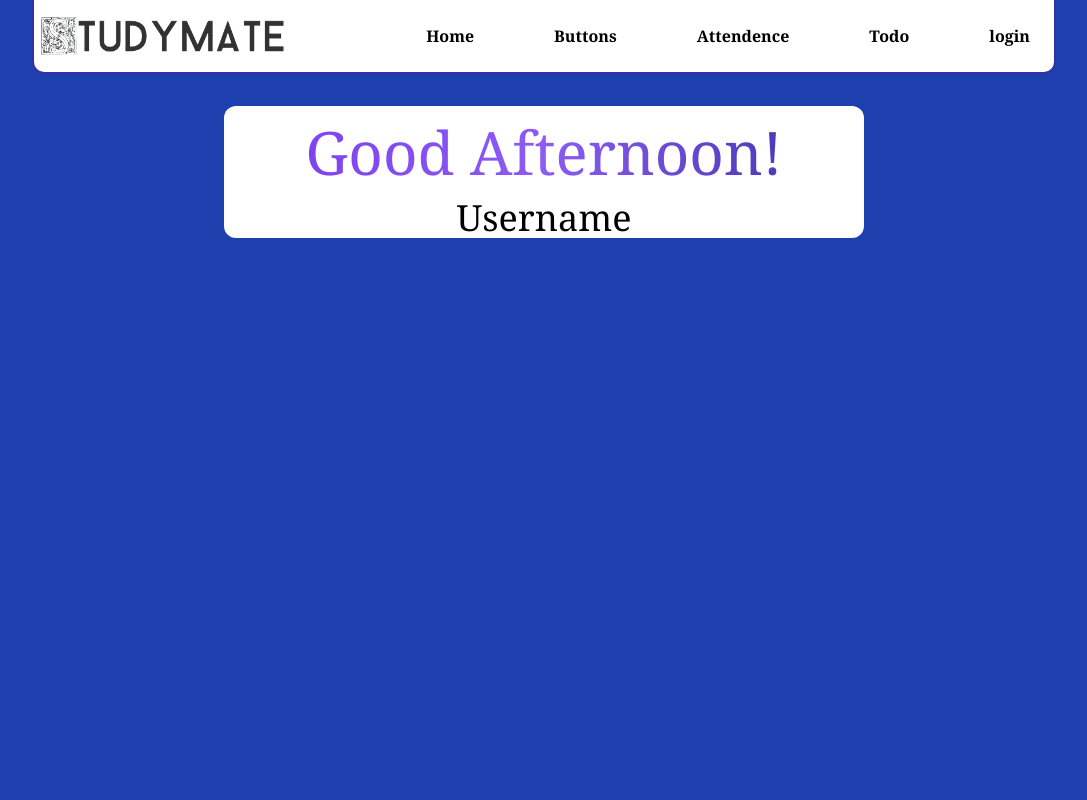
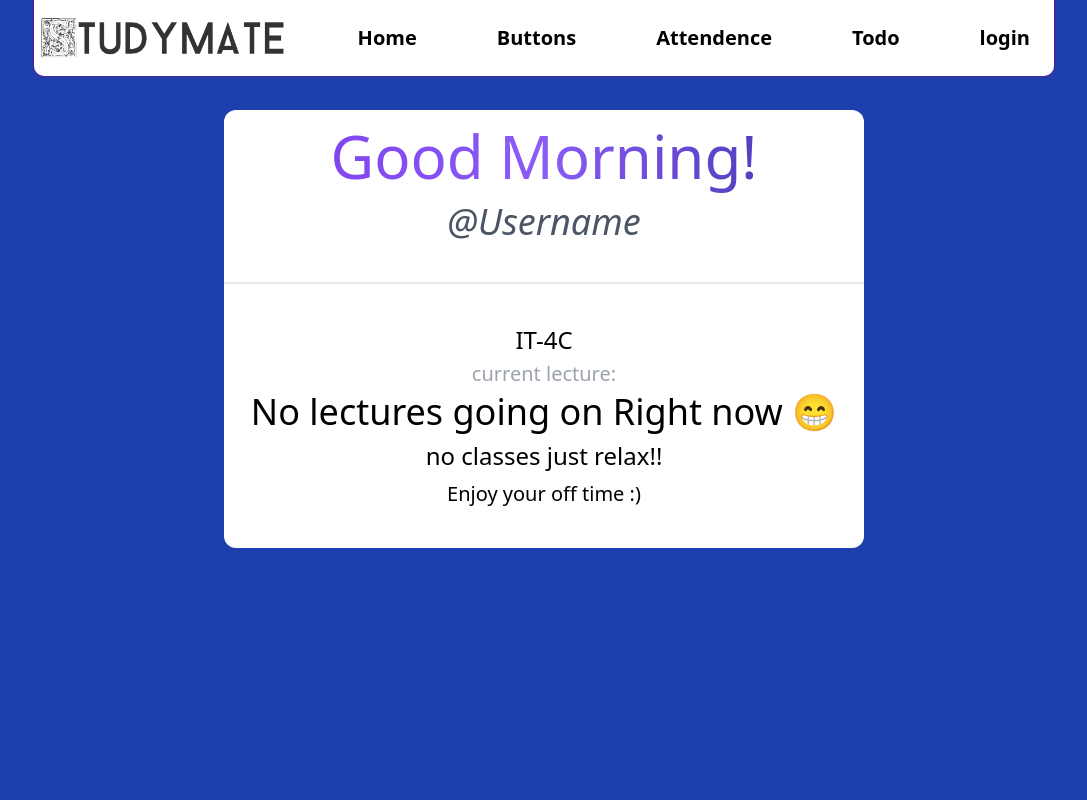
Before and after one commit to meetoza1706/student-web, a Flask app: page / in a window 1280 px wide. Shown: the whole page, without its empty margins (96-1183 px from the left). Run offline with Flask 3, Linux system fonts and the light colour scheme; some libraries are stand-ins or nearby versions.

Commit message:
Scheduler X Flask

```diff
--- a/main.py
+++ b/main.py
@@ -1,24 +1,91 @@
 from flask import Flask, render_template
 import datetime
-import time
 
 app = Flask(__name__)
 
+schedule = {
+    "Monday": {"time_slots": ["08:30 AM", "09:20 AM", "10:10 AM", "11:00 AM", "11:50 AM", "12:30 PM", "01:30 PM", "02:10 PM"],
+               "lectures": ["SE", "ICT", "ADBMS-LAB", "ADBMS-LAB", "Break", "DS-LAB", "DS-LAB", "end of day"],
+               "class_numbers": ["Class 1", "Class 2", "Class 3", "Class 4", "", "Class 5", "Class 6", ""]},
+    "Tuesday": {"time_slots": ["08:30 AM", "09:20 AM", "10:10 AM", "11:00 AM", "11:50 AM", "12:30 PM", "01:20 PM", "02:10 PM"],
+                "lectures": ["MS", "WT", "ICT", "DS", "Break", "ADBMS", "SE", "end of day"],
+                "class_numbers": ["Class 7", "Class 8", "Class 9", "Class 10", "", "Class 11", "Class 12", ""]},
+    "Wednesday": {"time_slots": ["08:30 AM", "09:20 AM", "10:10 AM", "11:00 AM", "11:50 AM", "12:30 PM", "01:30 PM", "02:10 PM"],
+                  "lectures": ["ADBMS-LAB", "ADBMS-LAB", "ADBMS", "DS", "Break", "EVA", "EVA", "end of day"],
+                  "class_numbers": ["Class 13", "Class 14", "Class 15", "Class 16", "", "Class 17", "Class 18", ""]},
+    "Thursday": {"time_slots": ["08:30 AM", "09:20 AM", "10:10 AM", "11:00 AM", "11:50 AM", "12:30 PM", "01:30 PM", "02:10 PM"],
+                 "lectures": ["SE-LAB", "SE-LAB", "SE", "ICT", "Break", "WT-LAB", "WT-LAB", "end of day"],
+                 "class_numbers": ["Class 19", "Class 20", "Class 21", "Class 22", "", "Class 23", "Class 24", ""]},
+    "Friday": {"time_slots": ["08:30 AM", "09:20 AM", "10:10 AM", "11:00 AM", "11:50 AM", "12:30 PM", "01:30 PM", "02:10 PM"],
+               "lectures": ["MS", "ADBMS", "WT-LAB", "WT-LAB", "Break", "EVA", "EVA", "end of day"],
+               "class_numbers": ["Class 25", "Class 26", "Class 27", "Class 28", "", "Class 29", "Class 30", ""]},
+    "Saturday": {"time_slots": ["08:30 AM", "09:20 AM", "10:10 AM", "11:00 AM", "11:50 AM"],
+                 "lectures": ["MS", "ADBMS", "WT-LAB", "WT-LAB", "end of day"],
+                 "class_numbers": ["Class 31", "Class 32", "Class 33", "Class 34", ""]}
+}
+
 @app.route('/')
 def home():
-    while True:
-        current_time = datetime.datetime.now()
-        if 5 <= current_time.hour < 12:
-            greeting = "Good Morning!"
-        elif 12 <= current_time.hour < 18:
-            greeting = "Good Afternoon!"
-        elif 18 <= current_time.hour < 22:
-            greeting = "Good Evening!"
+    current_time = datetime.datetime(2024, 6, 16, 11, 51, 0)
+
+    weekdays = ["Monday", "Tuesday", "Wednesday", "Thursday", "Friday", "Saturday", "Sunday"]
+    weekday_number = current_time.weekday()
+    weekday_name = weekdays[weekday_number]
+
+    schedule_info = schedule.get(weekday_name)
+    current_lecture = ""
+    current_class = ""
+    timing = ""
+
+    if schedule_info:
+        if weekday_name == "Saturday":
+            if current_time.hour < 11 or (current_time.hour == 11 and current_time.minute <= 50):
+                for i, time_slot in enumerate(schedule_info["time_slots"]):
+                    slot_time = datetime.datetime.strptime(time_slot, "%I:%M %p")
+                    slot_time = slot_time.replace(year=current_time.year, month=current_time.month, day=current_time.day)
+                    if current_time < slot_time:
+                        current_lecture = schedule_info["lectures"][i]
+                        current_class = schedule_info["class_numbers"][i]
+                        if i == len(schedule_info["time_slots"]) - 1:
+                            timing = f"{schedule_info['time_slots'][i]} - End of day"
+                        else:
+                            timing = f"{schedule_info['time_slots'][i]} - {schedule_info['time_slots'][i+1]}"
+                        break
+            else:
+                current_lecture = "No lectures going on Right now 😁"
+                current_class = "no classes just relax!!"
+                timing = "Enjoy your off time :)"
         else:
-            greeting = "Good Night!"
-        print(greeting)
-        time.sleep(5)
-        return render_template('index.html', greeting=greeting)
+            for i, time_slot in enumerate(schedule_info["time_slots"]):
+                slot_time = datetime.datetime.strptime(time_slot, "%I:%M %p")
+                slot_time = slot_time.replace(year=current_time.year, month=current_time.month, day=current_time.day)
+                if current_time < slot_time:
+                    current_lecture = schedule_info["lectures"][i-1]
+                    current_class = schedule_info["class_numbers"][i-1]
+                    if i == len(schedule_info["time_slots"]) - 1:
+                        timing = f"{schedule_info['time_slots'][i-1]} - End of day"
+                    else:
+                        timing = f"{schedule_info['time_slots'][i-1]} - {schedule_info['time_slots'][i]}"
+                    if current_lecture == "end of day":
+                        current_lecture = ""
+                    break
+            else:
+                current_lecture = schedule_info["lectures"][-1]
+                current_class = schedule_info["class_numbers"][-1]
+                timing = f"{schedule_info['time_slots'][-1]} - End of day"
+                if current_lecture == "end of day":
+                        current_lecture = ""
+
+    if 5 <= current_time.hour < 12:
+        greeting = "Good Morning!"
+    elif 12 <= current_time.hour < 18:
+        greeting = "Good Afternoon!"
+    elif 18 <= current_time.hour < 22:
+        greeting = "Good Evening!"
+    else:
+        greeting = "Good Night!"
+
+    return render_template('index.html', current_lecture=current_lecture, current_class=current_class, timing=timing, greeting=greeting)
 
 if __name__ == '__main__':
     app.run(debug=True)
--- a/templates/index.html
+++ b/templates/index.html
@@ -5,11 +5,8 @@
         <title>student-web</title>
         <link href="https://cdn.jsdelivr.net/npm/tailwindcss@2.1.2/dist/tailwind.min.css" rel="stylesheet">
         <script src="https://kit.fontawesome.com/a7ad42ee25.js" crossorigin="anonymous"></script>
-        <link rel="preconnect" href="https://fonts.googleapis.com">
-    <link rel="preconnect" href="https://fonts.gstatic.com" crossorigin>
-    <link href="https://fonts.googleapis.com/css2?family=Rufina:wght@400;700&display=swap" rel="stylesheet">
     </head>
-    <body class="font-serif">
+    <body>
         <section id="home" class="bg-blue-800 h-screen">
             <div class="border-2 rounded-xl rounded-t-none border-t-0 w-4/5 m-auto flex border-indigo-800 bg-white">
                 <div class="lg:hidden px-2 flex w-1/3">
@@ -20,18 +17,30 @@
                 </div>
                 <div class="p-6 w-full lg:flex hidden justify-end items-center">
                     <ul class="flex gap-20 font-bold">
-                        <li><a class="hover:text-gray-500 ease-in-out text-black duration-300 no-underline" href="#">Home</a></li>
-                        <li><a class="hover:text-gray-500 ease-in-out text-black duration-300 no-underline" href="#">Buttons</a></li>
-                        <li><a class="hover:text-gray-500 ease-in-out text-black duration-300 no-underline" href="#">Attendence</a></li>
-                        <li><a class="hover:text-gray-500 ease-in-out text-black duration-300 no-underline" href="#">Todo</a></li>
-                        <li><a class="hover:text-gray-500 ease-in-out text-black duration-300 no-underline" href="#">login</a></li>
+                        <li><a class="hover:text-gray-500 ease-in-out text-black duration-300 no-underline text-xl" href="#">Home</a></li>
+                        <li><a class="hover:text-gray-500 ease-in-out text-black duration-300 no-underline text-xl" href="#">Buttons</a></li>
+                        <li><a class="hover:text-gray-500 ease-in-out text-black duration-300 no-underline text-xl" href="#">Attendence</a></li>
+                        <li><a class="hover:text-gray-500 ease-in-out text-black duration-300 no-underline text-xl" href="#">Todo</a></li>
+                        <li><a class="hover:text-gray-500 ease-in-out text-black duration-300 no-underline text-xl" href="#">login</a></li>
                     </ul>
                 </div>
             </div>
 
             <div class="flex flex-col m-auto rounded-xl text-center mt-8 w-1/2 bg-white">
                 <div class="bg-gradient-to-r from-purple-600 via-purple-500 to-indigo-800 text-transparent bg-clip-text" ><h1 class="h-full lg:text-6xl text-5xl py-4">{{greeting}}</h1></div>
-                <div class=""><h4 class="lg:text-4xl text-3xl">Username</h4></div>
+                <div class=""><h4 class="lg:text-4xl italic text-gray-600 text-3xl border-b-2 pb-10">@Username</h4></div>
+                <div><h4 class="text-2xl pt-10 pt-1">IT-4C</h4></div>
+                {% if current_lecture %}
+                    <div><p class="text-base text-gray-400 pt-1">current lecture:</p></div>
+                    <div><h1 class="text-6xl pt-1">{{current_lecture}}</h1></div>
+                    <div><h2 class="text-4xl pt-2">{{current_class}}</h2></div>
+                    <div><h3 class="text-xl pt-2 pb-10">{{timing}}</h3></div>
+                {% else %}
+                    <div><p class="text-base text-gray-400 text-xl pt-1">current lecture:</p></div>
+                    <div><h1 class="text-4xl pt-1">No lectures going on Right now 😁</h1></div>
+                    <div><h2 class="text-2xl pt-2">no classes just relax!!</h2></div>
+                    <div><h3 class="text-xl pt-2 pb-10">Enjoy your off time :)</h3></div>
+                {% endif %}
             </div>
         </section>
     </body>
```
Also changed, not shown: scheduler.py (+17 -2 lines), static/imp.txt (+24 -0 lines), tempCodeRunnerFile.py (+43 -1 lines).
